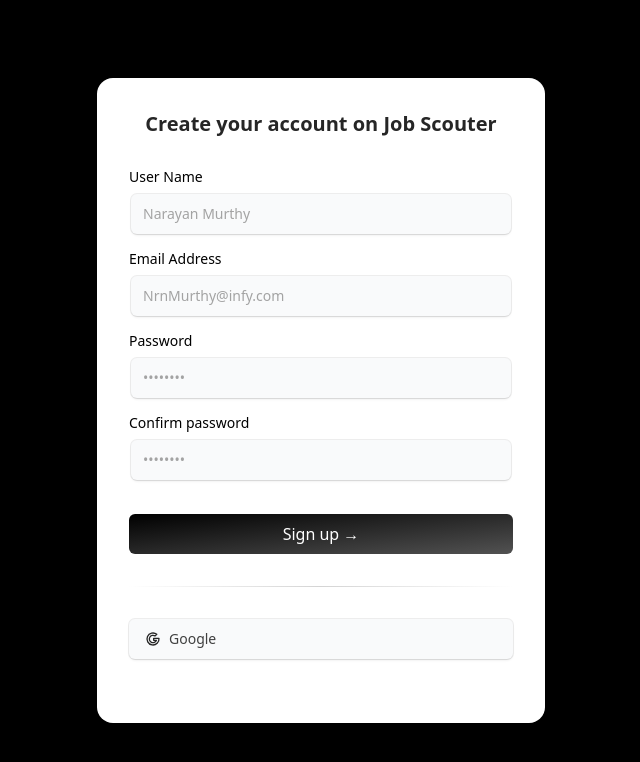
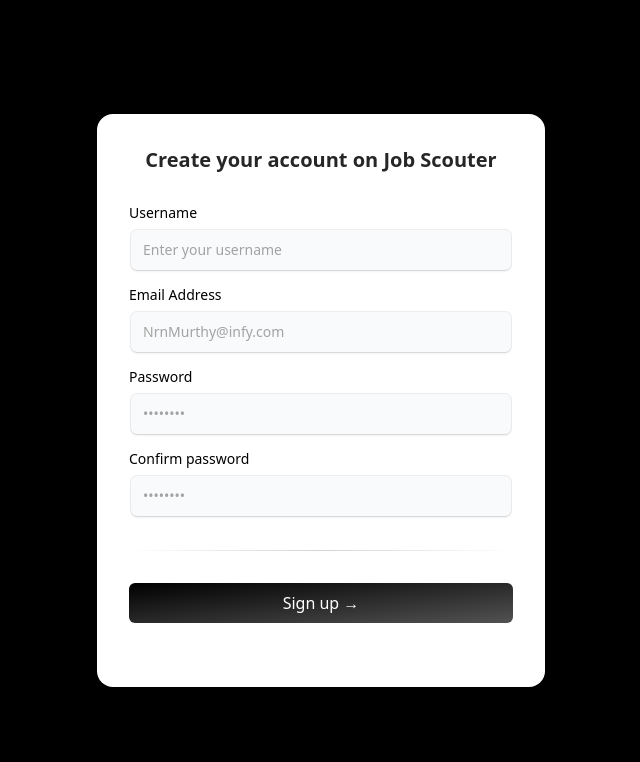
Before and after one commit to raptor-07/Job-Scouter, a Next.js app: page /auth/signup in a window 1280 px wide. Shown: the top 762 px of the page, without its empty margins (319-959 px from the left). Built offline with nearby package versions, Linux system fonts and the light colour scheme.

Commit message:
feat: create signup page

```diff
--- a/src/app/auth/signup/page.tsx
+++ b/src/app/auth/signup/page.tsx
@@ -1,40 +1,120 @@
 "use client";
 
 import React from "react";
+import { useForm } from "react-hook-form";
+import { zodResolver } from "@hookform/resolvers/zod";
+import { signupSchema } from "@/schemas/signupSchema";
 import { Label } from "@/components/ui/auth/label";
 import { Input } from "@/components/ui/auth/input";
 import { cn } from "@/utils/cn";
-import {
-  IconBrandGithub,
-  IconBrandGoogle,
-  IconBrandOnlyfans,
-} from "@tabler/icons-react";
+import { createUser } from "@/actions/createUser";
+import zod from "zod";
+
+type FormData = zod.infer<typeof signupSchema>;
 
 export default function Signup() {
-  const handleSubmit = (e: React.FormEvent<HTMLFormElement>) => {
-    e.preventDefault();
-    console.log("Form submitted");
+  const {
+    register,
+    handleSubmit,
+    formState: { errors },
+    reset,
+  } = useForm<FormData>({
+    resolver: zodResolver(signupSchema),
+  });
+
+  const onSubmit = async (data: FormData) => {
+    console.log("onSubmit called", data);
+    try {
+      const result: any = await createUser(data);
+
+      if (result.error) {
+        console.error("Error creating user", result.error);
+        alert("Error creating user");
+        return;
+      }
+
+      alert("User created successfully");
+
+      reset();
+
+      return;
+    } catch (error) {
+      console.error("Error creating user", error);
+    }
   };
+
   return (
     <div className="min-h-[100vh] flex items-center justify-center ">
       <div className="max-w-md w-full mx-auto rounded-none md:rounded-2xl p-4 md:p-8 dark:shadow-[0px_0px_2px_2px_#bb9bf2] bg-white dark:bg-black min-h-[50vh]">
         <h2 className="font-bold text-xl text-neutral-800 dark:text-neutral-200 text-center">
           Create your account on Job Scouter
         </h2>
-        <form className="my-8" onSubmit={handleSubmit}>
-          <div className="flex flex-col md:flex-row space-y-2 md:space-y-0 md:space-x-2 mb-4">
-            <LabelInputContainer>
-              <Label htmlFor="username">User Name</Label>
-              <Input id="username" placeholder="Narayan Murthy" type="text" />
-            </LabelInputContainer>
-          </div>
+        <form
+          className="my-8"
+          onSubmit={handleSubmit(onSubmit, (errors) => console.log(errors))}
+        >
+          <LabelInputContainer className="mb-4">
+            <Label htmlFor="username">Username</Label>
+            <Input
+              id="username"
+              placeholder="Enter your username"
+              type="text"
+              {...register("username")}
+            />
+            {errors.username && (
+              <p
+                style={{
+                  color: "#fc382d",
+                  fontWeight: "bold",
+                  textShadow: "10px 10px 20px rgba(0,0,0,0.5)",
+                  fontSize: "0.8rem",
+                }}
+              >
+                {errors.username.message}
+              </p>
+            )}
+          </LabelInputContainer>
           <LabelInputContainer className="mb-4">
             <Label htmlFor="email">Email Address</Label>
-            <Input id="email" placeholder="NrnMurthy@infy.com" type="email" />
+            <Input
+              id="email"
+              placeholder="NrnMurthy@infy.com"
+              type="email"
+              {...register("email")}
+            />
+            {errors.email && (
+              <p
+                style={{
+                  color: "#fc382d",
+                  fontWeight: "bold",
+                  textShadow: "10px 10px 20px rgba(0,0,0,0.5)",
+                  fontSize: "0.8rem",
+                }}
+              >
+                {errors.email.message}
+              </p>
+            )}
           </LabelInputContainer>
           <LabelInputContainer className="mb-4">
             <Label htmlFor="password">Password</Label>
-            <Input id="password" placeholder="••••••••" type="password" />
+            <Input
+              id="password"
+              placeholder="••••••••"
+              type="password"
+              {...register("password")}
+            />
+            {errors.password && (
+              <p
+                style={{
+                  color: "#fc382d",
+                  fontWeight: "bold",
+                  textShadow: "10px 10px 20px rgba(0,0,0,0.5)",
+                  fontSize: "0.8rem",
+                }}
+              >
+                {errors.password.message}
+              </p>
+            )}
           </LabelInputContainer>
           <LabelInputContainer className="mb-8">
             <Label htmlFor="confirm-password">Confirm password</Label>
@@ -42,8 +122,23 @@
               id="confirm-password"
               placeholder="••••••••"
               type="password"
+              {...register("confirmPassword")}
             />
+            {errors.confirmPassword && (
+              <p
+                style={{
+                  color: "#fc382d",
+                  fontWeight: "bold",
+                  textShadow: "10px 10px 20px rgba(0,0,0,0.5)",
+                  fontSize: "0.8rem",
+                }}
+              >
+                {errors.confirmPassword.message}
+              </p>
+            )}
           </LabelInputContainer>
+
+          <div className="bg-gradient-to-r from-transparent via-neutral-300 dark:via-neutral-700 to-transparent my-8 h-[1px] w-full" />
 
           <button
             className="bg-gradient-to-br relative group/btn from-black dark:from-zinc-900 dark:to-zinc-900 to-neutral-600 block dark:bg-zinc-800 w-full text-white rounded-md h-10 font-medium "
@@ -52,21 +147,6 @@
             Sign up &rarr;
             <BottomGradient />
           </button>
-
-          <div className="bg-gradient-to-r from-transparent via-neutral-300 dark:via-neutral-700 to-transparent my-8 h-[1px] w-full" />
-
-          <div className="flex flex-col space-y-4">
-            <button
-              className=" relative group/btn flex space-x-2 items-center justify-start px-4 w-full text-black rounded-md h-10 font-medium shadow-input bg-gray-50 dark:bg-zinc-900 dark:shadow-[0px_0px_1px_1px_var(--neutral-800)]"
-              type="submit"
-            >
-              <IconBrandGoogle className="h-4 w-4 text-neutral-800 dark:text-neutral-300" />
-              <span className="text-neutral-700 dark:text-neutral-300 text-sm">
-                Google
-              </span>
-              <BottomGradient />
-            </button>
-          </div>
         </form>
       </div>
     </div>
```
